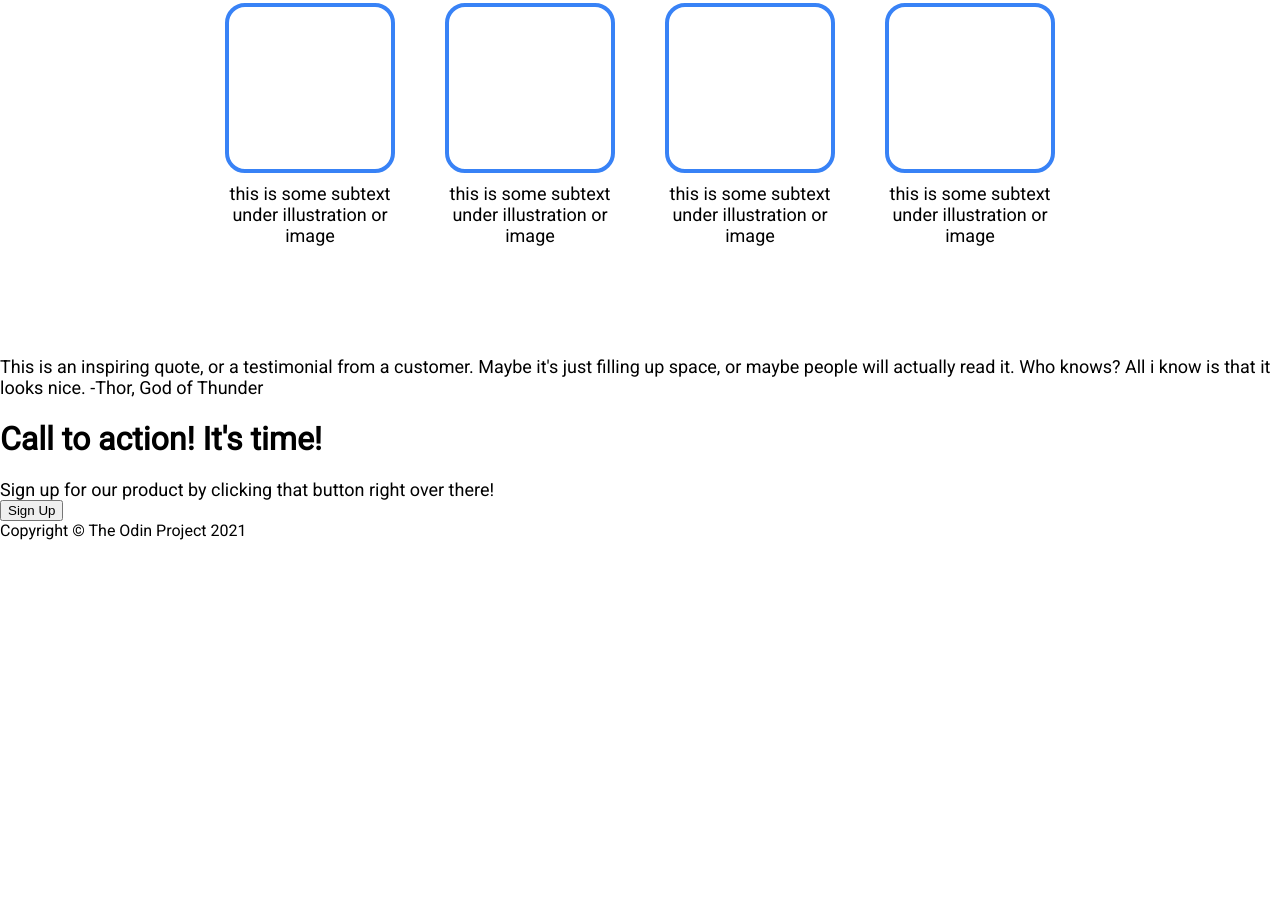
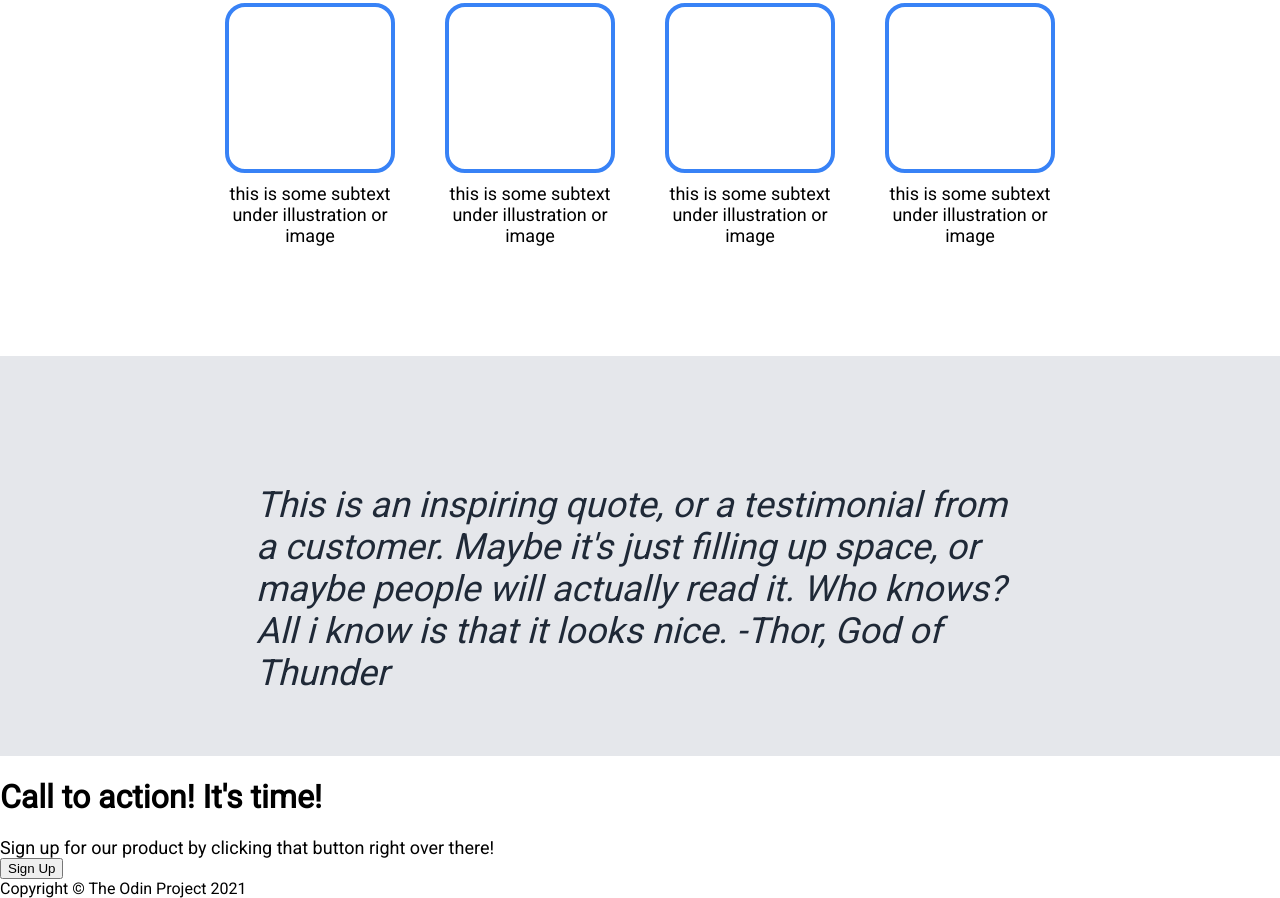
Before and after one commit to ikramsyawal/landing-page, a plain HTML site: page index.html in a window 1280 px wide. Shown: the part 633-1531 px from the top of the page. Before the commit the page ends 1173 px from the top, so only its background shows below. Drawn offline with Linux system fonts and the light colour scheme.

Commit message:
styling quote-section

```diff
--- a/style.css
+++ b/style.css
@@ -105,3 +105,26 @@ p {
     border-radius: 20px;
     margin-bottom: 10px;
 }
+
+.quote-section{
+    background-color: #e5e7eb;
+    height: 400px;
+    padding: 10% 20%;
+    display: flex;
+    flex-direction: column;
+}
+
+.quote-section p{
+    font-size: 36px;
+    font-style: italic;
+    font-weight: 100;
+    color: #1f2937;
+}
+
+.quote-section .quote-by{
+    align-self: flex-end;
+    margin-right: 10px;
+    font-weight: bold;
+    font-style: normal;
+    font-size: 24px;
+}
```
